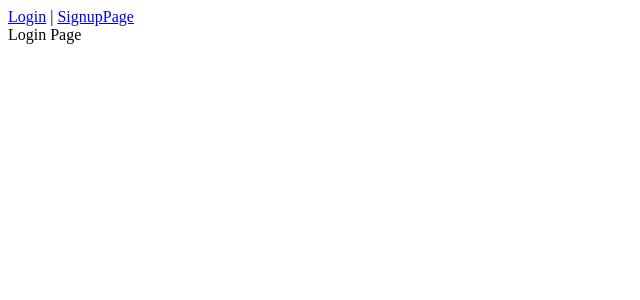
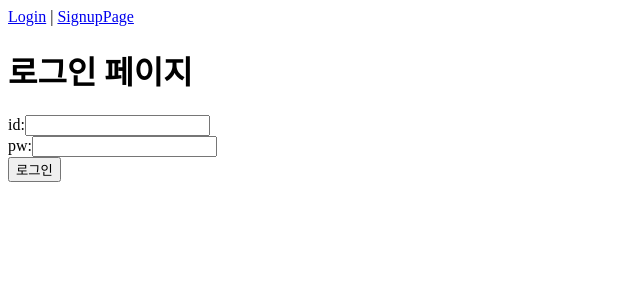
Before and after one commit to sungchul09/vue-login, a Vue app: page /login in a window 1280 px wide. Shown: the top 300 px of the page, without its empty margins (0-640 px from the left). Built offline with nearby package versions, Linux system fonts and the light colour scheme; no server answers.

Commit message:
feat: login validate 추가

```diff
--- a/package.json
+++ b/package.json
@@ -8,6 +8,7 @@
     "lint": "eslint --ext .js,.vue src"
   },
   "dependencies": {
+    "axios": "^0.27.2",
     "core-js": "^3.8.3",
     "vue": "^2.6.14",
     "vue-router": "^3.5.3"
--- a/src/App.vue
+++ b/src/App.vue
@@ -11,8 +11,8 @@
 export default {
 	name: 'App',
 	components: {
-		AppHeader,
-	},
+		AppHeader
+	}
 }
 </script>
 
--- /dev/null
+++ b/src/api/index.js
@@ -0,0 +1,15 @@
+import axios from 'axios'
+
+const instance = axios.create({
+	baseURL: process.env.VUE_APP_API_URL
+})
+
+function registerUser(userData) {
+	return instance.post('signup', userData)
+}
+
+function loginUser(userData) {
+	return instance.post('login', userData)
+}
+
+export { registerUser, loginUser }
--- /dev/null
+++ b/src/components/LoginForm.vue
@@ -0,0 +1,62 @@
+<template>
+	<div>
+		<form @submit.prevent="submitForm">
+			<div>
+				<label for="username">id:</label>
+				<input id="username" type="text" v-model="username" />
+			</div>
+			<div>
+				<label for="password">pw:</label>
+				<input id="password" type="text" v-model="password" />
+			</div>
+			<button>로그인</button>
+			<p>{{ logMessage }}</p>
+		</form>
+	</div>
+</template>
+
+<script>
+import { loginUser } from '@/api/index'
+import { validateEmail } from '@/utils/validation'
+
+export default {
+	data() {
+		return {
+			username: '',
+			password: '',
+			logMessage: ''
+		}
+	},
+	computed: {
+		isUsernameValid() {
+			return validateEmail(this.username)
+		}
+	},
+	methods: {
+		async submitForm() {
+			try {
+				// business 로직
+				const userData = {
+					username: this.username,
+					password: this.password
+				}
+				const { data } = await loginUser(userData)
+				console.log(data.user.username)
+				this.logMessage = `${data.user.username} 님 환영합니다`
+			} catch (error) {
+				// error 핸들링 로직
+				console.log(error.response.data)
+				this.logMessage = error.response.data
+			} finally {
+				this.initForm()
+			}
+		},
+		initForm() {
+			this.username = ''
+			this.password = ''
+		}
+	}
+}
+</script>
+
+<style></style>
--- a/src/components/SignupForm.vue
+++ b/src/components/SignupForm.vue
@@ -1,23 +1,55 @@
 <template>
-	<form>
+	<form @submit.prevent="submitForm">
 		<div>
 			<label for="username">id: </label>
-			<input id="username" type="text" />
+			<input id="username" type="text" v-model="username" />
 		</div>
 		<div>
 			<label for="password">pw: </label>
-			<input id="password" type="text" />
+			<input id="password" type="text" v-model="password" />
 		</div>
 		<div>
 			<label for="nickname">nickname: </label>
-			<input id="nickname" type="text" />
+			<input id="nickname" type="text" v-model="nickname" />
 		</div>
-		<button type="submit">login</button>
+		<button type="submit">회원 가입</button>
+		<p>{{ logMessage }}</p>
 	</form>
 </template>
 
 <script>
-export default {}
+import { registerUser } from '@/api/index'
+export default {
+	data() {
+		return {
+			// form Values
+			username: '',
+			password: '',
+			nickname: '',
+			// log
+			logMessage: ''
+		}
+	},
+	methods: {
+		async submitForm() {
+			console.log('form submit')
+			const userData = {
+				username: this.username,
+				password: this.password,
+				nickname: this.nickname
+			}
+			const { data } = await registerUser(userData)
+			console.log(data.username)
+			this.logMessage = `${data.username}님이 가입되었습니다.`
+			this.initForm()
+		},
+		initForm() {
+			this.username = ''
+			this.password = ''
+			this.nickname = ''
+		}
+	}
+}
 </script>
 
 <style></style>
--- /dev/null
+++ b/src/utils/validation.js
@@ -0,0 +1,7 @@
+function validateEmail(email) {
+	const re =
+		/^(([^<>()[\]\.,;:\s@\"]+(\.[^<>()[\]\.,;:\s@\"]+)*)|(\".+\"))@(([^<>()[\]\.,;:\s@\"]+\.)+[^<>()[\]\.,;:\s@\"]{2,})$/i
+	return re.test(String(email).toLowerCase())
+}
+
+export { validateEmail }
--- a/src/views/LoginPage.vue
+++ b/src/views/LoginPage.vue
@@ -1,11 +1,20 @@
 <template>
-	<div>Login Page</div>
+	<div>
+		<h1>로그인 페이지</h1>
+		<login-form />
+	</div>
 </template>
 
 <script>
+import LoginForm from '@/components/LoginForm.vue'
+
 export default {
 	name: 'LoginPage',
+	components: {
+		LoginForm
+	}
 }
 </script>
 
+,
 <style></style>
--- a/src/views/SignupPage.vue
+++ b/src/views/SignupPage.vue
@@ -1,5 +1,6 @@
 <template>
 	<div>
+		<h1>회원 가입 페이지</h1>
 		<signup-form />
 	</div>
 </template>
@@ -8,8 +9,8 @@
 import SignupForm from '@/components/SignupForm.vue'
 export default {
 	components: {
-		SignupForm,
-	},
+		SignupForm
+	}
 }
 </script>
 
```
Also changed, not shown: 1 other file (tests, documents, lock files or other folders).
